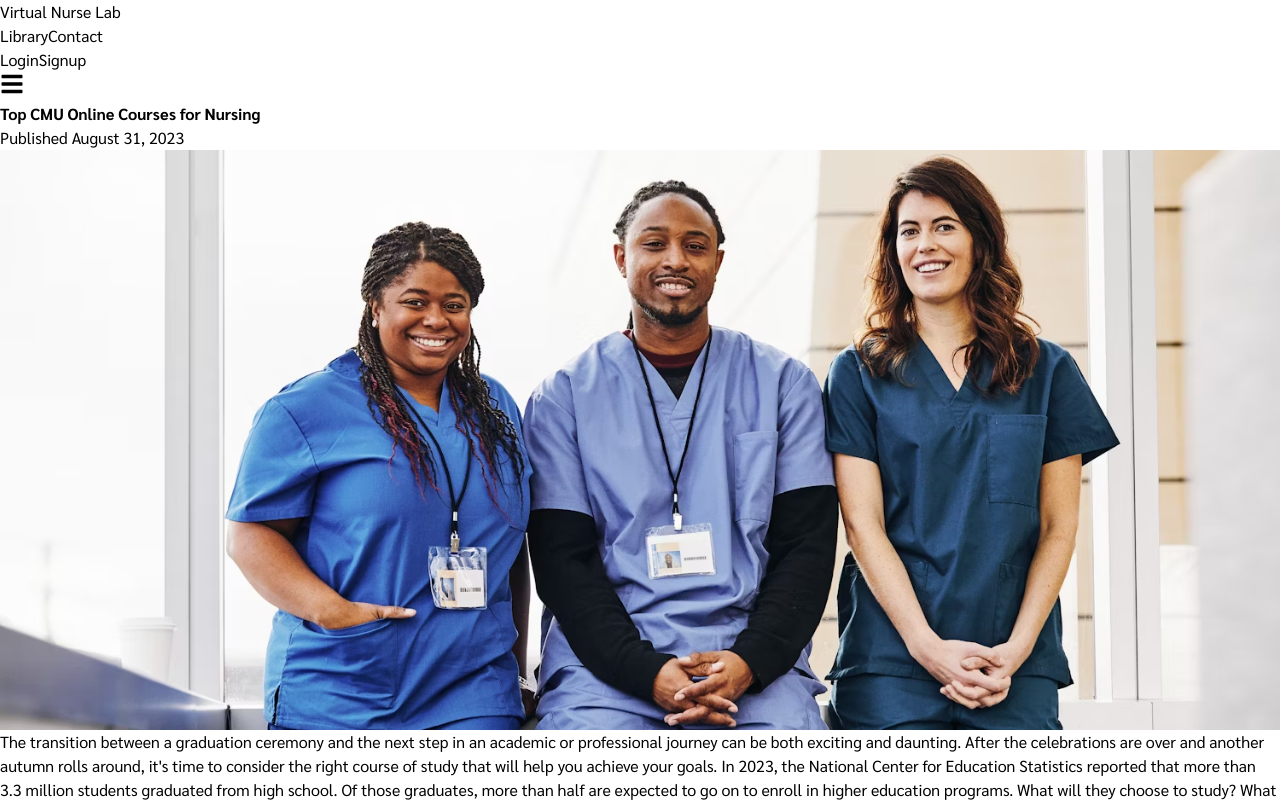
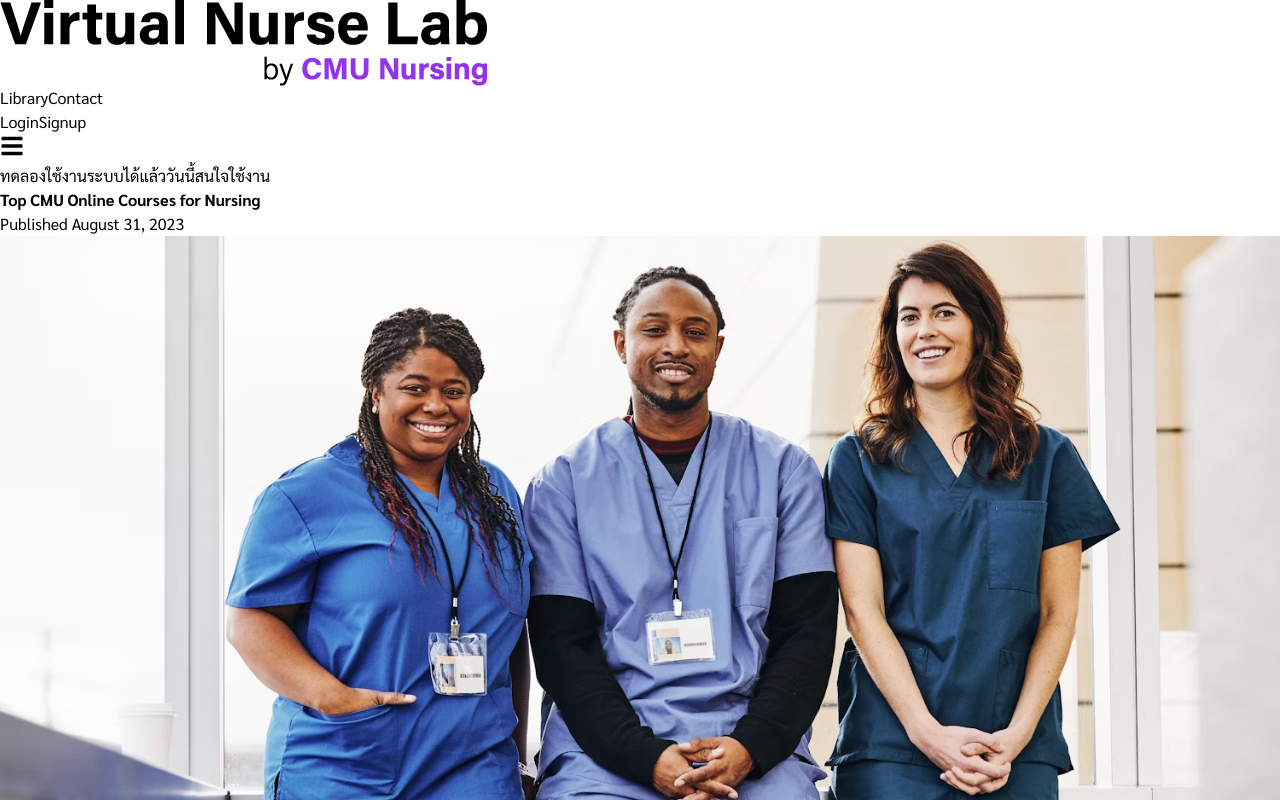
Before and after one commit to sukritx/virtual-nurse-lab, a React (Vite) app in the folder frontend/: page /library/1 in a window 1280 px wide. Shown: the top 800 px of the page. Built offline with nearby package versions, Linux system fonts and the light colour scheme; a web font is replaced by a local one.

Commit message:
navbar redesign

```diff
--- a/frontend/src/components/NavigationMenu.jsx
+++ b/frontend/src/components/NavigationMenu.jsx
@@ -1,6 +1,7 @@
 import { useAuth } from '../context/AuthContext';
 import { useState } from 'react';
 import { FaBars, FaTimes } from 'react-icons/fa';
+import logo from '../assets/virtual-nurse-lab-logo.png';
 
 export const NavigationMenu = () => {
   const { token, user, logout } = useAuth();
@@ -11,19 +12,20 @@ export const NavigationMenu = () => {
   };
 
   return (
-    <nav className="bg-white shadow-md">
-      <div className="max-w-6xl mx-auto px-4">
-        <div className="flex justify-between items-center py-5">
+    <>
+      <nav className="bg-white shadow-md w-full">
+        <div className="container mx-auto px-4">
+          <div className="flex justify-between items-center py-4">
             <div className="flex items-center space-x-4">
-            <a href="/" className="flex items-center text-gray-700">
-              <span className="font-bold">Virtual Nurse Lab</span>
+              <a href="/" className="flex items-center">
+                <img src={logo} alt="Virtual Nurse Lab Logo" className="h-10" />
               </a>
-            <div className="hidden md:flex items-center space-x-1">
+              <div className="hidden md:flex items-center space-x-4">
                 <a href="/library" className="py-5 px-3 text-gray-700 hover:text-gray-900">Library</a>
                 <a href="/contact" className="py-5 px-3 text-gray-700 hover:text-gray-900">Contact</a>
               </div>
             </div>
-          <div className="hidden md:flex items-center space-x-1">
+            <div className="hidden md:flex items-center space-x-4">
               {token && user ? (
                 <div className="flex items-center space-x-4">
                   <span className="py-5 px-3 text-gray-700">Hello, {user.firstName} {user.lastName}</span>
@@ -32,7 +34,7 @@ export const NavigationMenu = () => {
               ) : (
                 <>
                   <a href="/signin" className="py-5 px-3 text-gray-700 hover:text-gray-900">Login</a>
-                <a href="/signup" className="py-2 px-3 bg-purple-600 text-white rounded hover:bg-purple-700">Signup</a>
+                  <a href="/signup" className="py-2 px-4 bg-purple-600 text-white rounded hover:bg-purple-700">Signup</a>
                 </>
               )}
             </div>
@@ -42,25 +44,34 @@ export const NavigationMenu = () => {
               </button>
             </div>
           </div>
+        </div>
         {isMobileMenuOpen && (
-          <div className="md:hidden">
-            <a href="/labs" className="block py-2 px-4 text-gray-700 hover:bg-gray-200">Labs</a>
-            <a href="/library" className="block py-2 px-4 text-gray-700 hover:bg-gray-200">Library</a>
-            <a href="/contact" className="block py-2 px-4 text-gray-700 hover:bg-gray-200">Contact</a>
+          <div className="fixed inset-0 bg-white z-50 flex flex-col justify-center items-center space-y-6">
+            <button onClick={handleMobileMenuToggle} className="absolute top-4 right-4 text-gray-700 focus:outline-none">
+              <FaTimes size={24} />
+            </button>
+            <a href="/library" className="text-2xl text-gray-700 hover:text-gray-900">Library</a>
+            <a href="/contact" className="text-2xl text-gray-700 hover:text-gray-900">Contact</a>
             {token && user ? (
               <>
-                <span className="block py-2 px-4 text-gray-700">Hello, {user.firstName} {user.lastName}</span>
-                <button onClick={logout} className="block w-full text-left py-2 px-4 bg-red-600 text-white hover:bg-red-700">Logout</button>
+                <span className="text-2xl text-gray-700">Hello, {user.firstName} {user.lastName}</span>
+                <button onClick={logout} className="py-2 px-6 bg-red-600 text-white rounded hover:bg-red-700">Logout</button>
               </>
             ) : (
               <>
-                <a href="/signin" className="block py-2 px-4 text-gray-700 hover:bg-gray-200">Login</a>
-                <a href="/signup" className="block py-2 px-4 bg-purple-600 text-white hover:bg-purple-700">Signup</a>
+                <a href="/signin" className="py-2 px-6 bg-gray-200 text-gray-700 rounded hover:bg-gray-300">Login</a>
+                <a href="/signup" className="py-2 px-6 bg-purple-600 text-white rounded hover:bg-purple-700">Signup</a>
               </>
             )}
           </div>
         )}
+      </nav>
+      <div className="bg-blue-600 text-white text-center py-2">
+        <span>
+          ทดลองใช้งานระบบได้แล้ววันนี้
+          <a href="/contact" className="underline ml-2">สนใจใช้งาน</a>
+        </span>
       </div>
-    </nav>
+    </>
   );
 };
```
Also changed, not shown: frontend/src/assets/virtual-nurse-lab-logo.png (added). Lines whose indentation alone changed are shown as unchanged.
